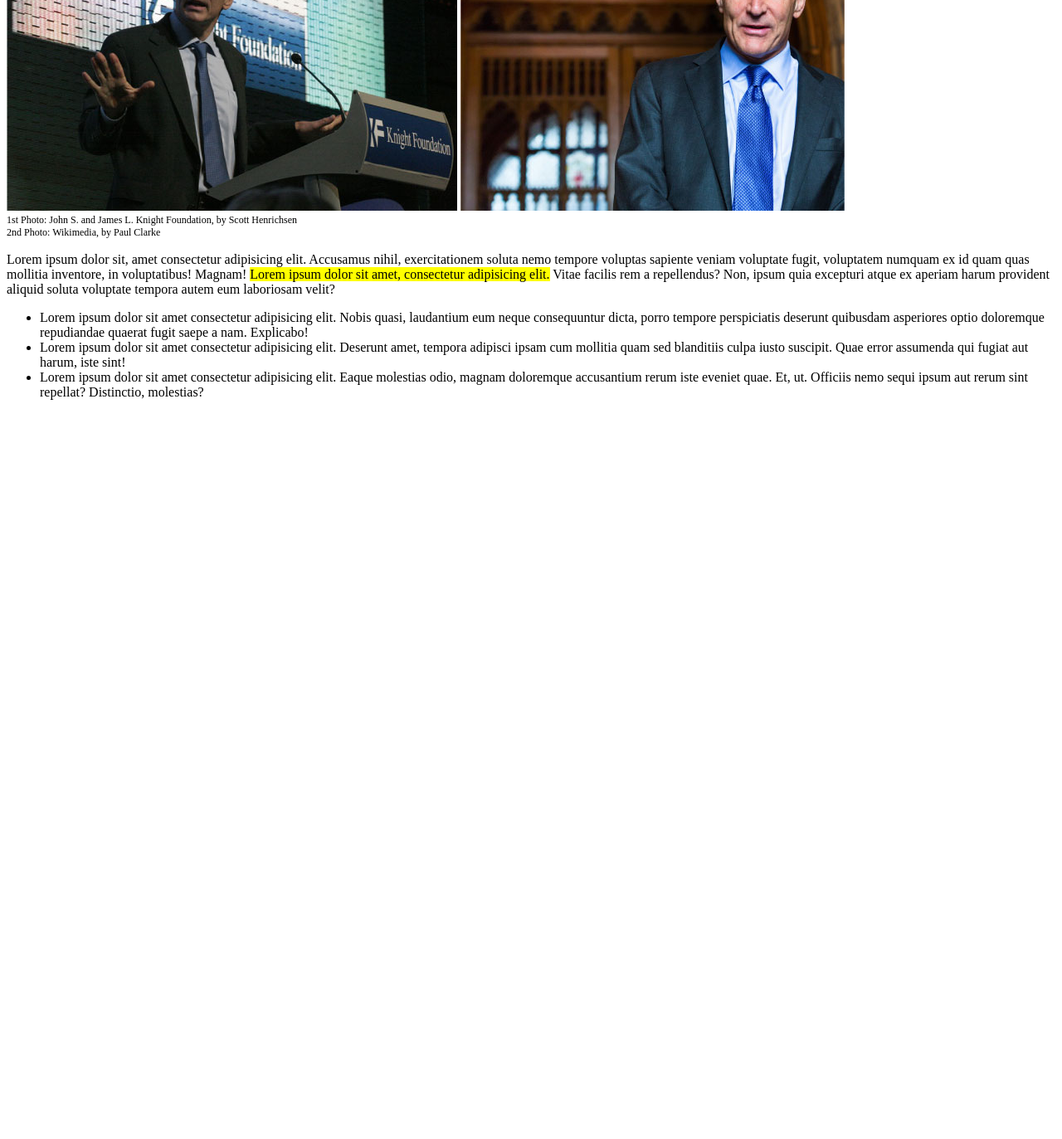
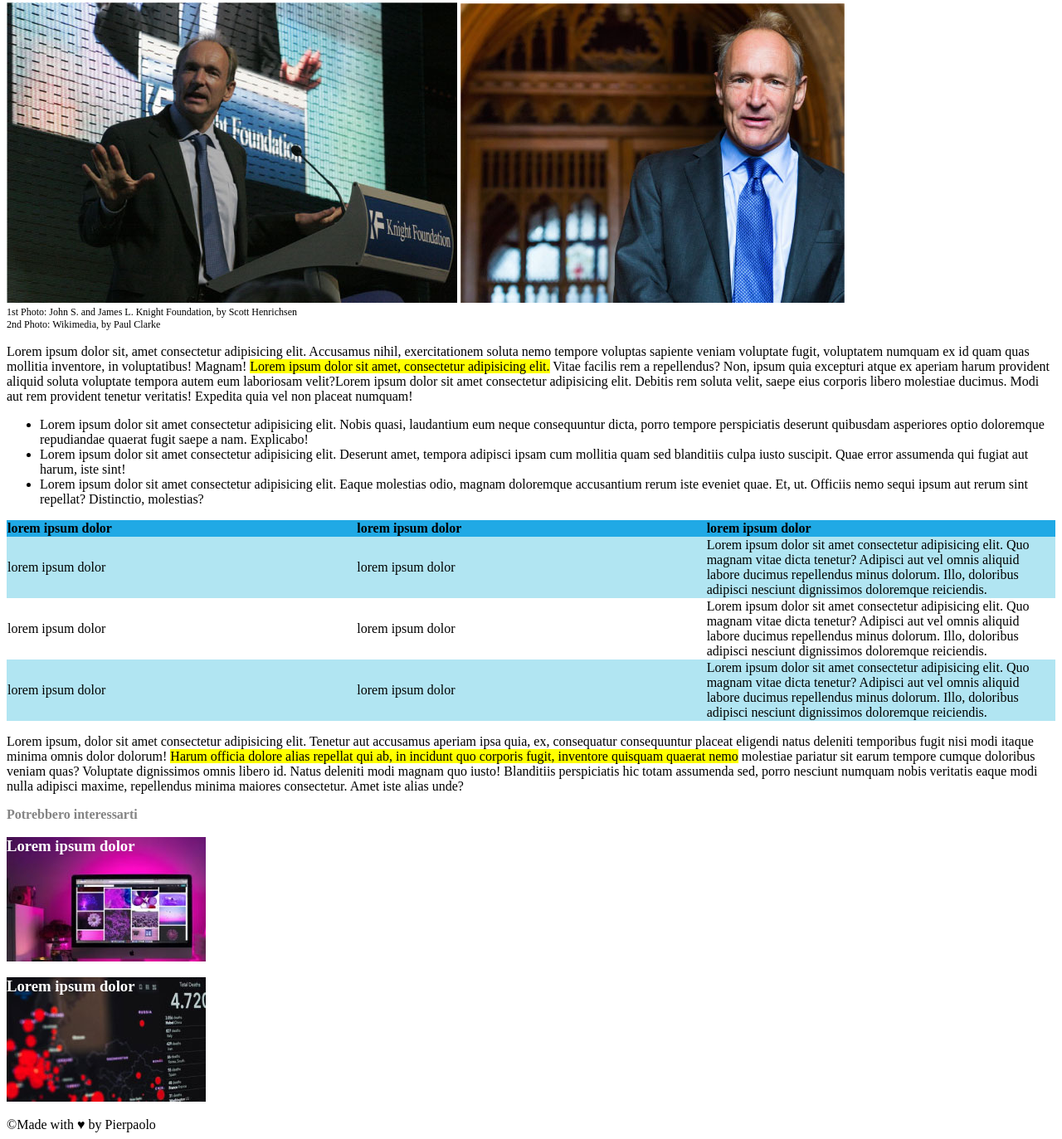
Before and after one commit to Pierpaolo-99/html-css-booleaner, a plain HTML site: page index.html in a window 1280 px wide. Shown: the part 308-1681 px from the top of the page at 83% size. Before the commit the page ends 806 px from the top, so only its background shows below. Drawn offline with Linux system fonts and the light colour scheme.

Commit message:
Add div with table and paragraph add div with image and footer

```diff
--- a/assets/style.css
+++ b/assets/style.css
@@ -15,6 +15,7 @@
 
 #title{
     margin-bottom: 0;
+    font-size: 50px;
 }
 
 #name_author{
@@ -34,3 +35,38 @@
 .make_evident{
     background-color: yellow;
 }
+
+table{
+    border-collapse: collapse;
+    text-align: left;
+}
+
+td{
+    width: 30%;
+}
+
+#head_table{
+    background-color: #20a9e5;
+}
+
+.body_table{
+    background-color: #b1e5f2;
+}
+
+#suggestions{
+    color: #848484;
+}
+
+#item_monitor{
+    width: 240px;
+    height: 150px;
+    background-image: url(./img/monitor.jpg);
+    color: white;
+}
+
+#item_graph{
+    width: 240px;
+    height: 150px;
+    background-image: url(./img/graph.jpg);
+    color: white;
+}
--- a/index.html
+++ b/index.html
@@ -41,9 +41,12 @@
 
             <p>Lorem ipsum dolor sit, amet consectetur adipisicing elit. Accusamus nihil, exercitationem soluta nemo
                 tempore voluptas sapiente veniam voluptate fugit, voluptatem numquam ex id quam quas mollitia inventore,
-                in voluptatibus! Magnam! <span class="make_evident">Lorem ipsum dolor sit amet, consectetur adipisicing elit.</span> Vitae facilis rem a
+                in voluptatibus! Magnam! <span class="make_evident">Lorem ipsum dolor sit amet, consectetur adipisicing
+                    elit.</span> Vitae facilis rem a
                 repellendus? Non, ipsum quia excepturi atque ex aperiam harum provident aliquid soluta voluptate tempora
-                autem eum laboriosam velit?</p>
+                autem eum laboriosam velit?Lorem ipsum dolor sit amet consectetur adipisicing elit. Debitis rem soluta
+                velit, saepe eius corporis libero molestiae ducimus. Modi aut rem provident tenetur veritatis! Expedita
+                quia vel non placeat numquam!</p>
 
             <ul>
                 <li>Lorem ipsum dolor sit amet consectetur adipisicing elit. Nobis quasi, laudantium eum neque
@@ -59,9 +62,67 @@
 
         </section>
 
+        <div>
+            <table>
+                <thead id="head_table">
+                    <tr>
+                        <th>lorem ipsum dolor</th>
+                        <th>lorem ipsum dolor</th>
+                        <th>lorem ipsum dolor</th>
+                    </tr>
+                </thead>
+                <tbody>
+                    <tr class="body_table">
+                        <td>lorem ipsum dolor</td>
+                        <td>lorem ipsum dolor</td>
+                        <td>Lorem ipsum dolor sit amet consectetur adipisicing elit. Quo magnam vitae dicta tenetur?
+                            Adipisci aut vel omnis aliquid labore ducimus repellendus minus dolorum. Illo, doloribus
+                            adipisci nesciunt dignissimos doloremque reiciendis.</td>
+                    </tr>
+                    <tr>
+                        <td>lorem ipsum dolor</td>
+                        <td>lorem ipsum dolor</td>
+                        <td>Lorem ipsum dolor sit amet consectetur adipisicing elit. Quo magnam vitae dicta tenetur?
+                            Adipisci aut vel omnis aliquid labore ducimus repellendus minus dolorum. Illo, doloribus
+                            adipisci nesciunt dignissimos doloremque reiciendis.</td>
+                    </tr>
+                    <tr class="body_table">
+                        <td>lorem ipsum dolor</td>
+                        <td>lorem ipsum dolor</td>
+                        <td>Lorem ipsum dolor sit amet consectetur adipisicing elit. Quo magnam vitae dicta tenetur?
+                            Adipisci aut vel omnis aliquid labore ducimus repellendus minus dolorum. Illo, doloribus
+                            adipisci nesciunt dignissimos doloremque reiciendis.</td>
+                    </tr>
+                </tbody>
+            </table>
+
+            <p>Lorem ipsum, dolor sit amet consectetur adipisicing elit. Tenetur aut accusamus aperiam ipsa quia, ex,
+                consequatur consequuntur placeat eligendi natus deleniti temporibus fugit nisi modi itaque minima omnis
+                dolor dolorum!
+                <span class="make_evident">Harum officia dolore alias repellat qui ab, in incidunt quo corporis fugit,
+                    inventore quisquam quaerat nemo</span>
+                molestiae pariatur sit earum tempore cumque doloribus veniam quas? Voluptate dignissimos omnis libero
+                id.
+                Natus deleniti modi magnam quo iusto! Blanditiis perspiciatis hic totam assumenda sed, porro nesciunt
+                numquam nobis veritatis eaque modi nulla adipisci maxime, repellendus minima maiores consectetur. Amet
+                iste
+                alias unde?
+            </p>
+
+        </div>
+
+        <div id="suggestions">
+
+            <strong>Potrebbero interessarti</strong>
+
+            <h3 id="item_monitor">Lorem ipsum dolor</h3>
+            <h3 id="item_graph">Lorem ipsum dolor</h3>
+
+        </div>
+
     </main>
 
-    <footer></footer>
+    <footer>&COPY;Made with &hearts; by Pierpaolo </footer>
 
 </body>
 
```
